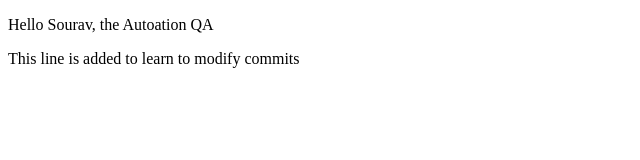
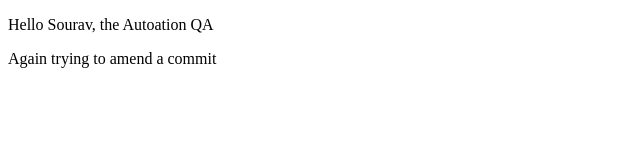
Before and after one commit to souravmodak1/Locally-Repo, a plain HTML site: page index.html in a window 1280 px wide. Shown: the whole page, without its empty margins (0-640 px from the left). Drawn offline with Linux system fonts and the light colour scheme.

Commit message:
commit mesaage k edit krlm

```diff
--- a/index.html
+++ b/index.html
@@ -7,6 +7,6 @@
 </head>
 <body>
     <p>Hello Sourav, the Autoation QA</p>
-    <p>This line is added to learn to modify commits</p>
+    <p>Again trying to amend a commit</p>
 </body>
 </html>
```
